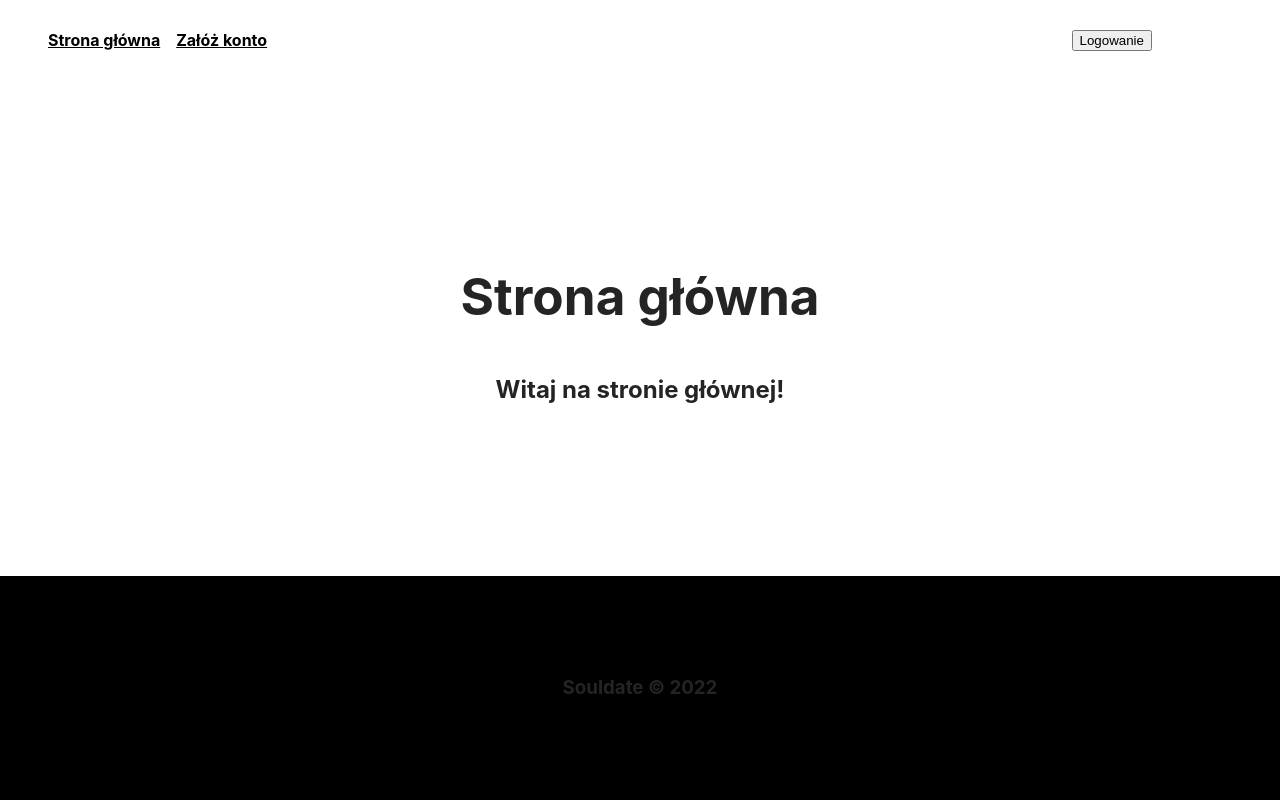
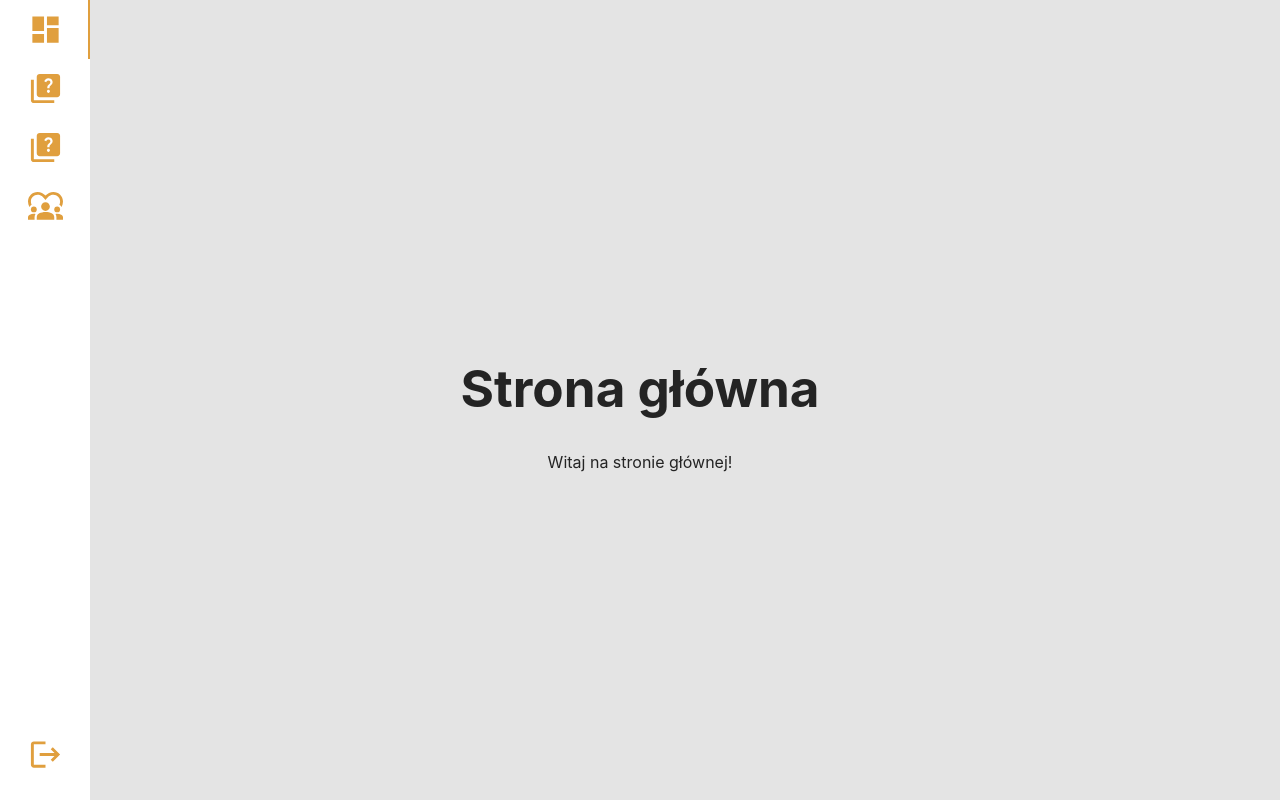
Before and after one commit to dawid-bobowski/souldate, a React (Vite) app: page / in a window 1280 px wide. Built offline with nearby package versions, Linux system fonts and the light colour scheme.

Commit message:
Redesign Dashboard, Home pages, shared layout, navigation

```diff
--- a/package.json
+++ b/package.json
@@ -11,6 +11,7 @@
   "dependencies": {
     "@emotion/react": "^11.10.5",
     "@emotion/styled": "^11.10.5",
+    "@mui/icons-material": "^5.10.14",
     "@mui/material": "^5.10.13",
     "@reduxjs/toolkit": "^1.8.6",
     "axios": "^1.1.2",
--- a/src/App.css
+++ b/src/App.css
@@ -4,9 +4,8 @@
 }
 
 .page-container {
-  margin-top: 5rem;
   width: 100%;
-  min-height: calc(100vh - 19rem);
+  min-height: 100vh;
   display: flex;
   justify-content: center;
   align-items: center;
--- a/src/components/common/Navbar/LoginButton.tsx
+++ /dev/null
@@ -1,23 +0,0 @@
-import { useNavigate } from 'react-router-dom';
-
-function LoginButton(): JSX.Element {
-  const navigate = useNavigate();
-
-  function handleLogin(event: React.MouseEvent<HTMLButtonElement>): void {
-    event.preventDefault();
-    navigate('/login');
-  }
-
-  return (
-    <>
-      <button
-        id='login-button'
-        onClick={handleLogin}
-      >
-        Logowanie
-      </button>
-    </>
-  );
-}
-
-export default LoginButton;
--- a/src/components/common/Navbar/LogoutButton.tsx
+++ b/src/components/common/Navbar/LogoutButton.tsx
@@ -1,5 +1,9 @@
 import axios from 'axios';
 import { useNavigate } from 'react-router-dom';
+
+import { IconButton, Tooltip, Zoom } from '@mui/material';
+import LogoutIcon from '@mui/icons-material/Logout';
+
 import { useAppDispatch } from '../../../app/hooks';
 import { logout } from '../../../features/user/userSlice';
 
@@ -7,7 +11,9 @@ function LogoutButton(): JSX.Element {
   const dispatch = useAppDispatch();
   const navigate = useNavigate();
 
-  async function handleLogout(event: React.MouseEvent<HTMLButtonElement>): Promise<void> {
+  async function handleLogout(
+    event: React.MouseEvent<HTMLButtonElement>
+  ): Promise<void> {
     event.preventDefault();
     await axios
       .get(`http://127.0.0.1:5000/api/logout`)
@@ -17,10 +23,16 @@ function LogoutButton(): JSX.Element {
           navigate('/');
         } else {
           console.log(
-            'Unable to log out. HTTP status code: ' + result.status + '\nError message: ' + result.data.errorMsg ?? ''
+            'Unable to log out. HTTP status code: ' +
+              result.status +
+              '\nError message: ' +
+              result.data.errorMsg ?? ''
           );
           alert(
-            'Unable to log out. HTTP status code: ' + result.status + '\nError message: ' + result.data.errorMsg ?? ''
+            'Unable to log out. HTTP status code: ' +
+              result.status +
+              '\nError message: ' +
+              result.data.errorMsg ?? ''
           );
         }
       })
@@ -31,15 +43,32 @@ function LogoutButton(): JSX.Element {
   }
 
   return (
-    <>
-      <button
-        id='logout-button'
-        onClick={handleLogout}
-      >
-        Wyloguj
-      </button>
-    </>
+    <IconButton
+      aria-label='logout'
+      onClick={handleLogout}
+      sx={styles.logoutButton}
+    >
+      <Tooltip title='Wyloguj' placement='right' TransitionComponent={Zoom}>
+        <LogoutIcon fontSize='large' sx={styles.icon} />
+      </Tooltip>
+    </IconButton>
   );
 }
 
 export default LogoutButton;
+
+const styles = {
+  icon: {
+    color: 'common.primary',
+    transition: '0.3s ease-in-out',
+    ':hover': {
+      color: 'common.primaryDarker',
+      transition: '0.3s ease-in-out',
+    },
+  },
+  logoutButton: {
+    position: 'absolute',
+    bottom: '20px',
+    left: '20px',
+  },
+};
--- a/src/components/common/Navbar/index.tsx
+++ b/src/components/common/Navbar/index.tsx
@@ -1,54 +1,109 @@
+import { useState } from 'react';
 import { Link } from 'react-router-dom';
-import { useAppSelector } from '../../../app/hooks';
-import LoginButton from './LoginButton';
+import { Tab, Tabs, Tooltip, Zoom } from '@mui/material';
+
+import DashboardIcon from '@mui/icons-material/Dashboard';
+import QuizIcon from '@mui/icons-material/Quiz';
+import Diversity1Icon from '@mui/icons-material/Diversity1';
+
 import LogoutButton from './LogoutButton';
 import './Navbar.css';
 
 function Navbar(): JSX.Element {
-  const username: string | null = useAppSelector((state) => state.user.username);
+  const [selectedTab, setSelectedTab] = useState<number>(0);
 
   return (
-    <nav id='navbar'>
-      <div className='navbar-links'>
-        <Link
-          className='navbar-link'
-          to='/'
+    <Tabs
+      aria-label='navigation'
+      orientation='vertical'
+      value={selectedTab}
+      TabIndicatorProps={{ sx: styles.tabsIndicator }}
+      onChange={(event: React.SyntheticEvent, value: number) =>
+        setSelectedTab(value)
+      }
+      sx={styles.tabs}
     >
-          Strona główna
-        </Link>
-        {username ? (
-          <>
-            <Link
-              className='navbar-link'
+      <Tab
+        to='/dashboard'
+        aria-label='dashboard'
+        component={Link}
+        icon={
+          <Tooltip
+            title='Strona główna'
+            placement='right'
+            TransitionComponent={Zoom}
+          >
+            <DashboardIcon fontSize='large' sx={styles.icon} />
+          </Tooltip>
+        }
+      />
+
+      <Tab
         to='/personality-test'
+        aria-label='personality-test'
+        component={Link}
+        icon={
+          <Tooltip
+            title='Test osobowości'
+            placement='right'
+            TransitionComponent={Zoom}
           >
-              Test osobowości
-            </Link>
-            <Link
-              className='navbar-link'
+            <QuizIcon fontSize='large' sx={styles.icon} />
+          </Tooltip>
+        }
+      />
+      <Tab
         to='/lifestyle-test'
+        aria-label='lifestyle-test'
+        component={Link}
+        icon={
+          <Tooltip
+            title='Test zainteresowań'
+            placement='right'
+            TransitionComponent={Zoom}
           >
-              Test zainteresowań
-            </Link>
-            <Link
-              className='navbar-link'
+            <QuizIcon fontSize='large' sx={styles.icon} />
+          </Tooltip>
+        }
+      />
+      <Tab
         to='/your-match'
+        aria-label='your-match'
+        component={Link}
+        icon={
+          <Tooltip
+            title='Twoje pary'
+            placement='right'
+            TransitionComponent={Zoom}
           >
-              Twoje dopasowanie
-            </Link>
-          </>
-        ) : (
-          <Link
-            className='navbar-link'
-            to='/register'
-          >
-            Załóż konto
-          </Link>
-        )}
-      </div>
-      {username ? <LogoutButton /> : <LoginButton />}
-    </nav>
+            <Diversity1Icon fontSize='large' sx={styles.icon} />
+          </Tooltip>
+        }
+      />
+      <LogoutButton />
+    </Tabs>
   );
 }
 
 export default Navbar;
+
+const styles = {
+  tabs: {
+    top: 0,
+    left: 0,
+    position: 'fixed',
+    height: '100%',
+    backgroundColor: 'common.white',
+  },
+  tabsIndicator: {
+    backgroundColor: 'common.primary',
+  },
+  icon: {
+    color: 'common.primary',
+    transition: '0.3s ease-in-out',
+    ':hover': {
+      color: 'common.primaryDarker',
+      transition: '0.3s ease-in-out',
+    },
+  },
+};
--- a/src/components/layouts/SharedLayout.tsx
+++ b/src/components/layouts/SharedLayout.tsx
@@ -1,12 +1,11 @@
 import { Outlet } from 'react-router-dom';
-import { Footer, Navbar } from '../common';
+import { Navbar } from '../common';
 
 function SharedLayout(): JSX.Element {
   return (
     <>
       <Navbar />
       <Outlet />
-      <Footer />
     </>
   );
 }
--- a/src/components/pages/Dashboard.tsx
+++ b/src/components/pages/Dashboard.tsx
@@ -1,19 +1,29 @@
+import { Grid } from '@mui/material';
 import { useAppSelector } from '../../app/hooks';
 import { PageTitle } from '../common';
-import '../../App.css';
 
 function Dashboard(): JSX.Element {
-  const username: string | null = useAppSelector((state) => state.user.username);
+  const username: string | null = useAppSelector(
+    (state) => state.user.username
+  );
 
   return (
-    <div
-      id='dashboard-container'
-      className='page-container'
-    >
+    <Grid container component='main' id='dashboard-container' sx={styles.grid}>
       <PageTitle title='Ekran główny' />
-      <h2>Witaj {username} na ekranie głównym!</h2>
-    </div>
+      <span>Witaj {username}!</span>
+    </Grid>
   );
 }
 
 export default Dashboard;
+
+const styles = {
+  grid: {
+    height: '100vh',
+    display: 'flex',
+    flexDirection: 'column',
+    justifyContent: 'center',
+    alignItems: 'center',
+    backgroundColor: 'common.lightGrey',
+  },
+};
--- a/src/components/pages/Home.tsx
+++ b/src/components/pages/Home.tsx
@@ -1,15 +1,24 @@
+import { Grid } from '@mui/material';
 import { PageTitle } from '../common';
 
 function Home(): JSX.Element {
   return (
-    <div
-      id='home-container'
-      className='page-container'
-    >
+    <Grid container component='main' id='home-container' sx={styles.grid}>
       <PageTitle title='Strona główna' />
-      <h2>Witaj na stronie głównej!</h2>
-    </div>
+      <span>Witaj na stronie głównej!</span>
+    </Grid>
   );
 }
 
 export default Home;
+
+const styles = {
+  grid: {
+    height: '100vh',
+    display: 'flex',
+    flexDirection: 'column',
+    justifyContent: 'center',
+    alignItems: 'center',
+    backgroundColor: 'common.lightGrey',
+  },
+};
--- a/src/components/pages/Login.tsx
+++ b/src/components/pages/Login.tsx
@@ -2,7 +2,11 @@ import { Box, Button, Grid, TextField } from '@mui/material';
 import axios from 'axios';
 import { useState } from 'react';
 import { useNavigate } from 'react-router-dom';
-import { API_SERVER, DEFAULT_PASSWORD, DEFAULT_USER } from '../../app/constants';
+import {
+  API_SERVER,
+  DEFAULT_PASSWORD,
+  DEFAULT_USER,
+} from '../../app/constants';
 import { useAppDispatch } from '../../app/hooks';
 import { login } from '../../features/user/userSlice';
 import LoginImage from '../../assets/jonathan-borba-couple.jpg';
@@ -11,7 +15,7 @@ import './Login.css';
 
 declare module '@mui/material/Button' {
   interface ButtonPropsColorOverrides {
-    neutral: true;
+    primary: true;
   }
 }
 
@@ -35,10 +39,16 @@ function Login(): JSX.Element {
           navigate('/dashboard');
         } else {
           console.log(
-            'Unable to login. HTTP status code: ' + result.status + '\nError message: ' + result.data.errorMsg ?? ''
+            'Unable to login. HTTP status code: ' +
+              result.status +
+              '\nError message: ' +
+              result.data.errorMsg ?? ''
           );
           alert(
-            'Unable to login. HTTP status code: ' + result.status + '\nError message: ' + result.data.errorMsg ?? ''
+            'Unable to login. HTTP status code: ' +
+              result.status +
+              '\nError message: ' +
+              result.data.errorMsg ?? ''
           );
         }
       })
@@ -65,7 +75,10 @@ function Login(): JSX.Element {
         sx={{
           backgroundImage: `url(${LoginImage})`,
           backgroundRepeat: 'no-repeat',
-          backgroundColor: (t) => (t.palette.mode === 'light' ? t.palette.grey[50] : t.palette.grey[900]),
+          backgroundColor: (t) =>
+            t.palette.mode === 'light'
+              ? t.palette.grey[50]
+              : t.palette.grey[900],
           backgroundSize: 'cover',
           backgroundPosition: 'center',
           clipPath: 'polygon(0% 0%, 0% 100%, 100% 100%, 85% 0%)',
@@ -77,10 +90,7 @@ function Login(): JSX.Element {
           },
         }}
       />
-      <Grid
-        item
-        sm={1}
-      />
+      <Grid item sm={1} />
       <Grid
         id='login-form-container'
         item
@@ -93,10 +103,7 @@ function Login(): JSX.Element {
           alignItems: 'space-around',
         }}
       >
-        <img
-          src={Logo}
-          width={250}
-        />
+        <img src={Logo} width={250} />
         <Box
           id='login-form'
           component='form'
@@ -131,7 +138,7 @@ function Login(): JSX.Element {
             type='button'
             variant='contained'
             disabled={!username || !password}
-            color='neutral'
+            color='primary'
             onClick={handleLogin}
             sx={{ mt: 3, mb: 2 }}
           >
--- a/src/index.css
+++ b/src/index.css
@@ -19,7 +19,6 @@ body {
   display: flex;
   place-items: center;
   margin: 0 auto;
-  max-width: 1600px;
   width: 100%;
   height: 100%;
 }
```
Also changed, not shown: src/App.tsx (+27 -42 lines), 1 other file (tests, documents, lock files or other folders). Lines whose indentation alone changed are shown as unchanged.
